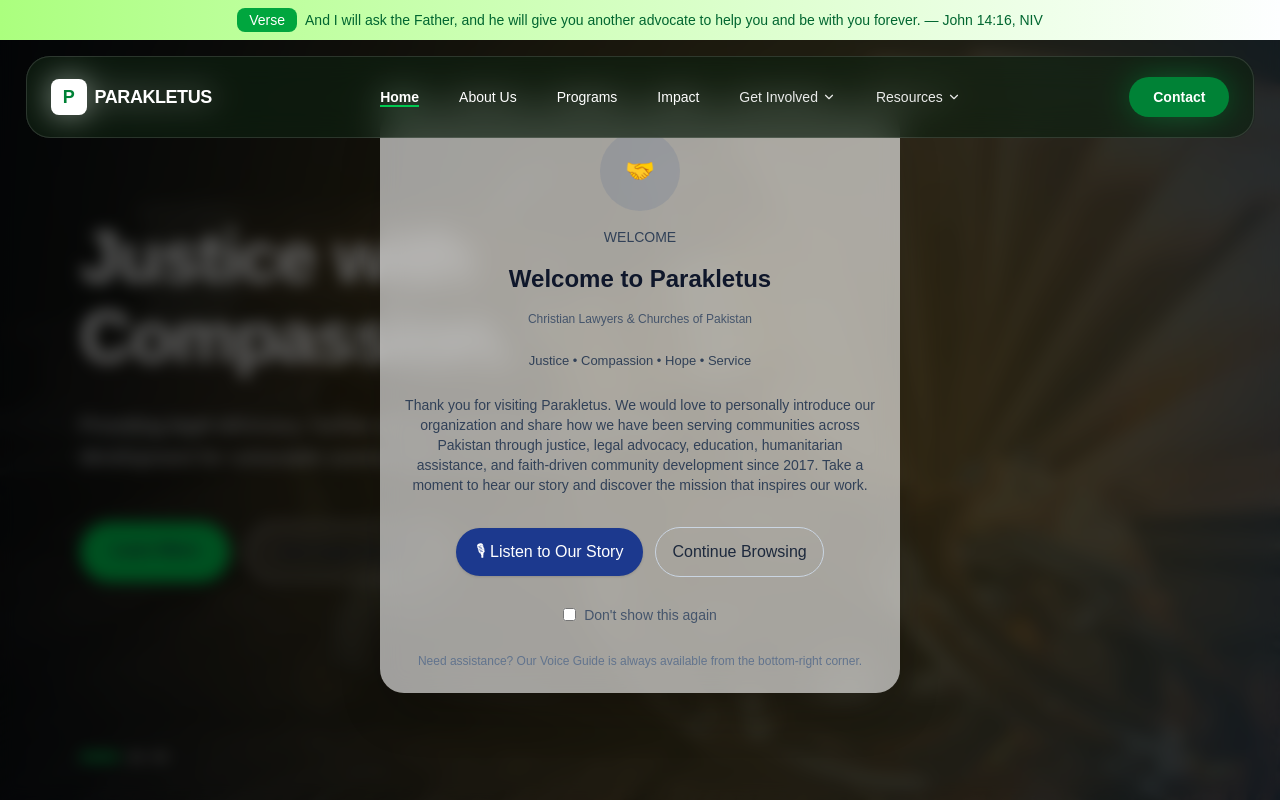
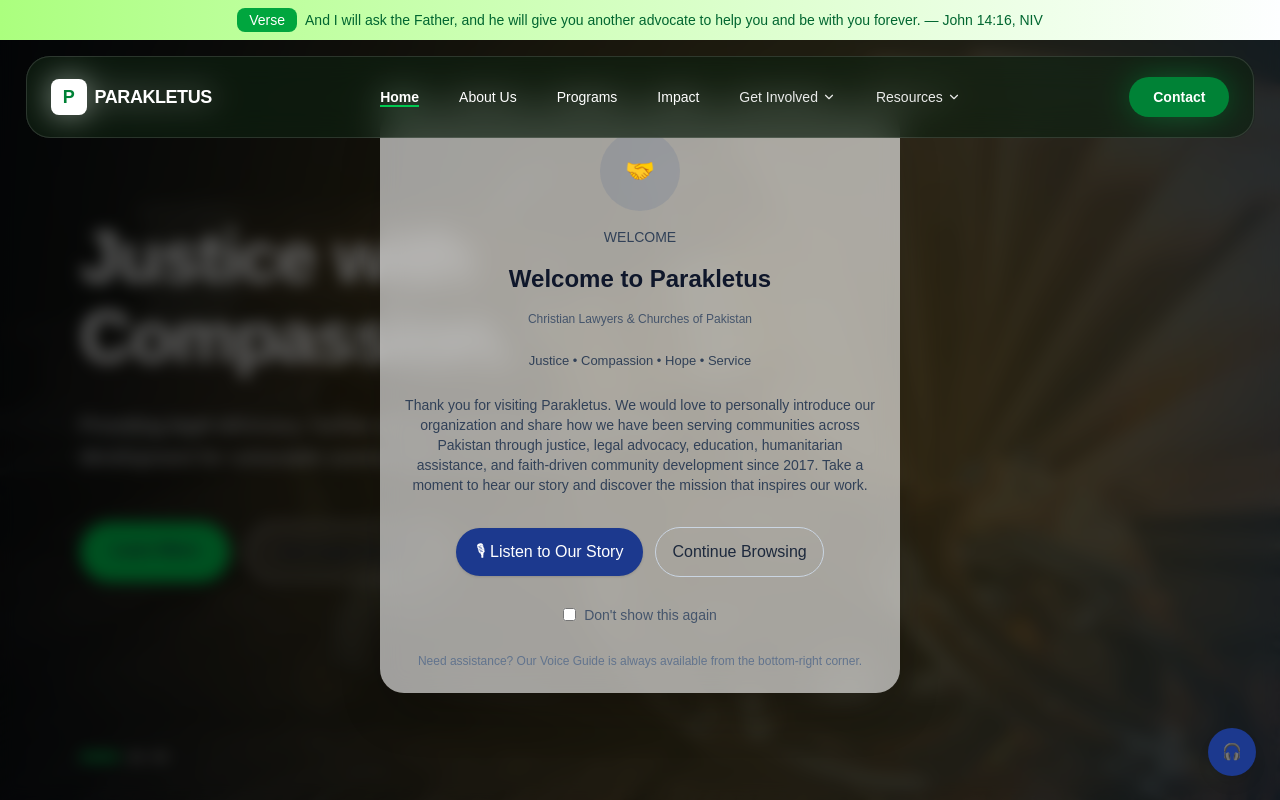
Before and after one commit to jannicaSD/ngo-website, a Next.js app: page / in a window 1280 px wide. Shown: the top 800 px of the page. Built offline with nearby package versions, Linux system fonts and the light colour scheme.

Commit message:
voice guide

```diff
--- a/src/component/VoiceGuide.tsx
+++ b/src/component/VoiceGuide.tsx
@@ -7,14 +7,20 @@ export default function VoiceGuide() {
   const [show, setShow] = useState(false);
   const [playerOpen, setPlayerOpen] = useState(false);
   const [dontShow, setDontShow] = useState(false);
+  const [suppressedForever, setSuppressedForever] = useState(false);
   const timerRef = useRef<number | null>(null);
 
   useEffect(() => {
     try {
       const suppressed = localStorage.getItem("voiceGuideSuppressUntil");
+      const suppressForever = localStorage.getItem("voiceGuideSuppressForever");
       const seen = localStorage.getItem("voiceGuideSeen");
       const now = Date.now();
-      if (suppressed && Number(suppressed) > now) return; // suppressed
+      if (suppressForever) {
+        setSuppressedForever(true);
+        return;
+      }
+      if (suppressed && Number(suppressed) > now) return; // suppressed for 30 days
       if (seen) return; // already shown
 
       // wait until 5s after load
@@ -37,6 +43,10 @@ export default function VoiceGuide() {
       const until = Date.now() + 30 * 24 * 60 * 60 * 1000;
       try { localStorage.setItem("voiceGuideSuppressUntil", String(until)); } catch {}
     }
+    if (dontShow) {
+      // user chose persistent prefererence via checkbox
+      try { localStorage.setItem("voiceGuideSuppressForever", "1"); setSuppressedForever(true); } catch {}
+    }
   };
 
   const openPlayer = () => {
@@ -52,8 +62,6 @@ export default function VoiceGuide() {
     window.addEventListener("keydown", onKey);
     return () => window.removeEventListener("keydown", onKey);
   }, []);
-
-  if (!show && !playerOpen) return null;
 
   return (
     <>
@@ -89,6 +97,17 @@ export default function VoiceGuide() {
       {playerOpen && (
         <VoicePlayer src="/voice.mp3" autoPlay onClose={() => setPlayerOpen(false)} />
       )}
+
+      {/* Persistent trigger button so visitors can replay the Voice Guide */}
+      <button
+        aria-label="Open Voice Guide"
+        title="Voice Guide"
+        onClick={() => setPlayerOpen(true)}
+        className="fixed bottom-6 right-6 z-50 w-12 h-12 rounded-full bg-blue-900 text-white flex items-center justify-center shadow-lg hover:scale-105 transition"
+      >
+        <span className="sr-only">Open Voice Guide</span>
+        🎧
+      </button>
     </>
   );
 }
```
